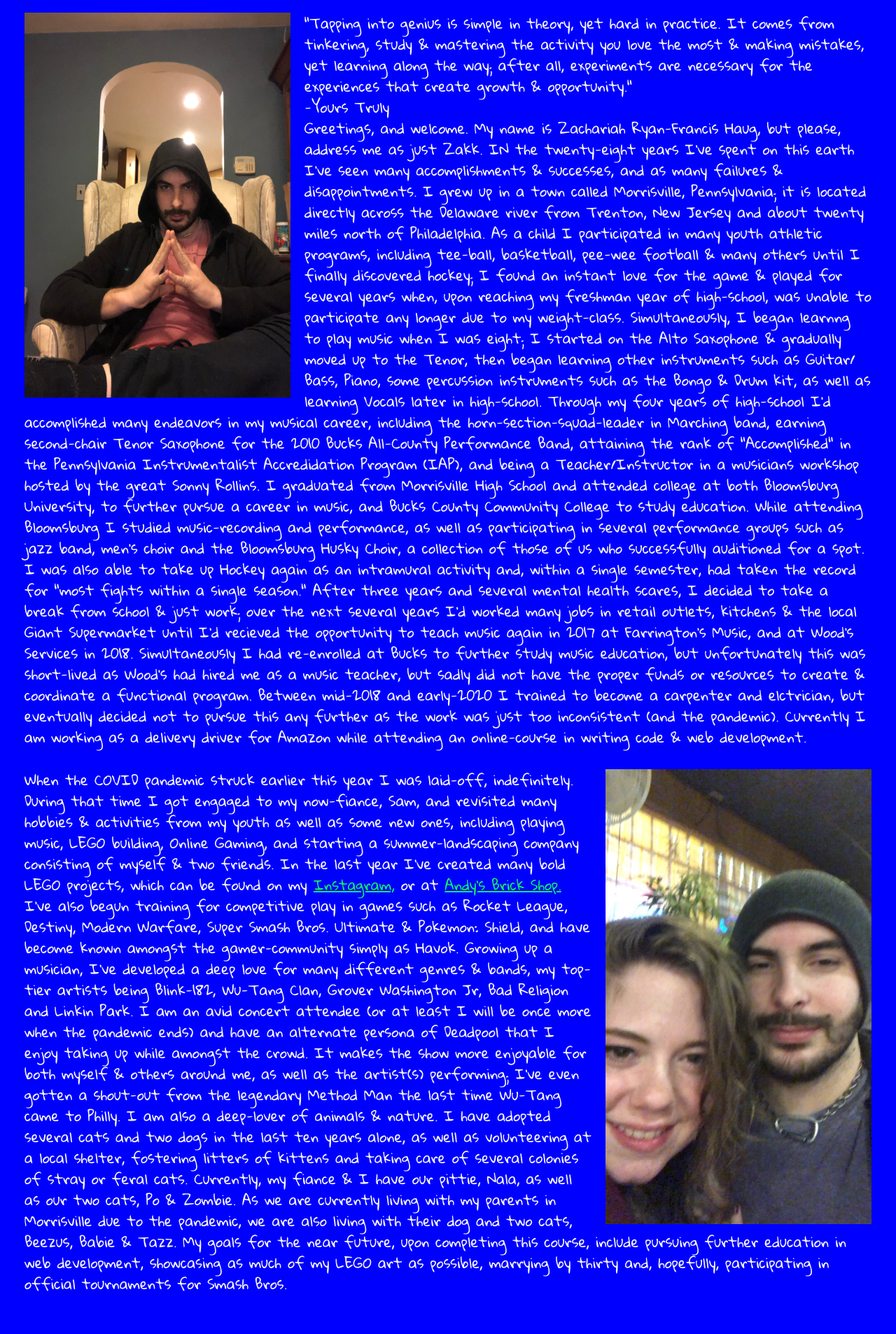
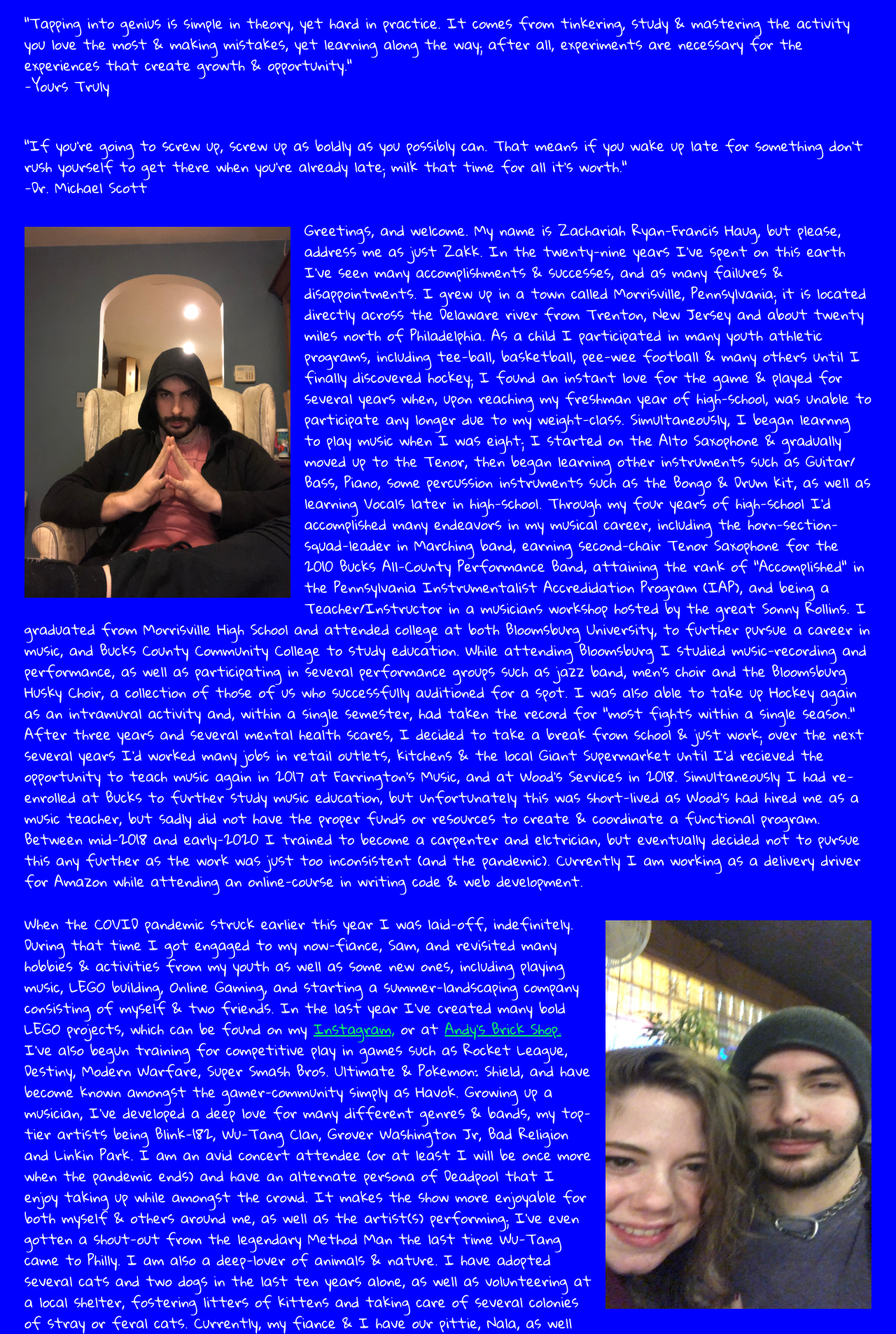
Before and after one commit to zakklikeslamps/my_portfolio, a website: page index.html in a window 1280 px wide. Shown: the part 318-2224 px from the top of the page at 70% size. Before the commit the page ends 2183 px from the top, so only its background shows below. Drawn offline with nearby package versions, Linux system fonts and the light colour scheme.

Commit message:
Updated Resume, adjusted portfolio page; still more to do.

```diff
--- a/Assets/css/about_me_style.css
+++ b/Assets/css/about_me_style.css
@@ -5,14 +5,18 @@
 #Bio {
   width: 400px;
   height: 550px;
+  padding-top: 10px;
+  padding-bottom: 10px;
   padding-right: 20px;
   float: left;
 }
 
 #Bio2 {
   width: 400px;
-  height: 650px;
+  height: 575px;
+  padding-top: 10px;
   padding-left: 20px;
+  padding-bottom: 10px;
   float: right;
 }
 
--- a/index.html
+++ b/index.html
@@ -1,163 +1,246 @@
 <!DOCTYPE html>
 <html lang="en-us">
-
   <head>
-    <meta charset="UTF-8">
+    <meta charset="UTF-8" />
     <meta name="viewport" content="width=device-width, initial-scale=1" />
     <title>About Me Home</title>
     <!--Google fonts links-->
-    <link rel="preconnect" href="https://fonts.gstatic.com">
-    <link href="https://fonts.googleapis.com/css2?family=Gloria+Hallelujah&display=swap" rel="stylesheet">
+    <link rel="preconnect" href="https://fonts.gstatic.com" />
+    <link
+      href="https://fonts.googleapis.com/css2?family=Gloria+Hallelujah&display=swap"
+      rel="stylesheet"
+    />
     <!--Bootstrap css/js links-->
-    <link href="https://cdn.jsdelivr.net/npm/bootstrap@5.0.0-beta1/dist/css/bootstrap.min.css" rel="stylesheet"
-        integrity="sha384-giJF6kkoqNQ00vy+HMDP7azOuL0xtbfIcaT9wjKHr8RbDVddVHyTfAAsrekwKmP1" crossorigin="anonymous">
-    <script src="https://cdn.jsdelivr.net/npm/bootstrap@5.0.0-beta1/dist/js/bootstrap.bundle.min.js"
+    <link
+      href="https://cdn.jsdelivr.net/npm/bootstrap@5.0.0-beta1/dist/css/bootstrap.min.css"
+      rel="stylesheet"
+      integrity="sha384-giJF6kkoqNQ00vy+HMDP7azOuL0xtbfIcaT9wjKHr8RbDVddVHyTfAAsrekwKmP1"
+      crossorigin="anonymous"
+    />
+    <script
+      src="https://cdn.jsdelivr.net/npm/bootstrap@5.0.0-beta1/dist/js/bootstrap.bundle.min.js"
       integrity="sha384-ygbV9kiqUc6oa4msXn9868pTtWMgiQaeYH7/t7LECLbyPA2x65Kgf80OJFdroafW"
-        crossorigin="anonymous"></script>
+      crossorigin="anonymous"
+    ></script>
     <!--My css-->
-    <link rel="stylesheet" href="./Assets/css/about_me_style.css">
-
+    <link rel="stylesheet" href="./Assets/css/about_me_style.css" />
   </head>
 
-
-<body style='background-color: blue;'>
-
+  <body style="background-color: blue">
     <!--Navbar-->
     <nav id="Nav" class="navbar navbar-expand-lg navbar-light bg-light">
       <div class="container-fluid">
         <a class="navbar-brand"></a>
-            <button class="navbar-toggler" type="button" data-bs-toggle="collapse"
-                data-bs-target="#navbarSupportedContent" aria-controls="navbarSupportedContent" aria-expanded="false"
-                aria-label="Toggle navigation">
+        <button
+          class="navbar-toggler"
+          type="button"
+          data-bs-toggle="collapse"
+          data-bs-target="#navbarSupportedContent"
+          aria-controls="navbarSupportedContent"
+          aria-expanded="false"
+          aria-label="Toggle navigation"
+        >
           <span class="navbar-toggler-icon"></span>
         </button>
         <div class="collapse navbar-collapse" id="navbarSupportedContent">
-                <br>
-                <br>
-                <br>
+          <br />
+          <br />
+          <br />
           <!--Start of listed pages-->
           <ul class="navbar-nav me-auto mb-2 mb-lg-0">
             <!--Home Page Link-->
             <li class="nav-item">
-                        <a class="nav-link active" aria-current="page" href="./index.html"
-                            style="font-family: 'Gloria Hallelujah', cursive; font-size: 25px; color: orange;">Home</a>
+              <a
+                class="nav-link active"
+                aria-current="page"
+                href="./index.html"
+                style="
+                  font-family: 'Gloria Hallelujah', cursive;
+                  font-size: 25px;
+                  color: orange;
+                "
+                >Home</a
+              >
             </li>
 
             <!--Hobbies Page Link-->
             <li class="nav-item">
-                        <a class="nav-link active" aria-current="page" href="./hobbies.html"
-                            style="font-family: 'Gloria Hallelujah', cursive; font-size: 25px; color: orange;">Hobbies</a>
+              <a
+                class="nav-link active"
+                aria-current="page"
+                href="./hobbies.html"
+                style="
+                  font-family: 'Gloria Hallelujah', cursive;
+                  font-size: 25px;
+                  color: orange;
+                "
+                >Hobbies</a
+              >
             </li>
 
             <!--Portfolio Page Link-->
             <li class="nav-item">
-                        <a class="nav-link active" aria-current="page" href="./portfolio.html"
-                            style="font-family: 'Gloria Hallelujah', cursive; font-size: 25px; color: orange;">Portfolio</a>
+              <a
+                class="nav-link active"
+                aria-current="page"
+                href="./portfolio.html"
+                style="
+                  font-family: 'Gloria Hallelujah', cursive;
+                  font-size: 25px;
+                  color: orange;
+                "
+                >Portfolio</a
+              >
             </li>
 
             <!--Contact Page Link-->
             <li class="nav-item">
-                        <a class="nav-link" href="./contact.html"
-                            style="font-family: 'Gloria Hallelujah', cursive; font-size: 25px; color: orange;">Contact</a>
+              <a
+                class="nav-link"
+                href="./contact.html"
+                style="
+                  font-family: 'Gloria Hallelujah', cursive;
+                  font-size: 25px;
+                  color: orange;
+                "
+                >Contact</a
+              >
             </li>
           </ul>
-
         </div>
       </div>
     </nav>
 
     <header>
       <h1 id="name">Zakk Ryan Haug</h1>
-        <br>
+      <br />
       <h2 class="headers">About Me</h2>
     </header>
 
+    <div>
+        <div>
 
-    <div>
+            <p class="p">"Tapping into genius is simple in theory, yet hard in practice. It
+            comes from tinkering, study & mastering the activity you love the most
+            & making mistakes, yet learning along the way; after all, experiments
+            are necessary for the experiences that create growth & opportunity."
+            <br />
+            -Yours Truly
+            </p>
+            <br>
+            <p class="p">"If you're going to screw up, screw up as boldly as you possibly can.
+                That means if you wake up late for something don't rush yourself to get there
+                when you're already late; milk that time for all it's worth."
+            <br>
+            -Dr. Michael Scott
+            </p>
+        </div>
       <section>
+        <p class="p">
+          <img
+            src="./Assets/Images/IMG_2666.jpeg"
+            class="img-fluid"
+            alt="Chair Selfie"
+            id="Bio"
+          />
 
-            <p class="p"> <img src="./Assets/Images/IMG_2666.jpeg" class="img-fluid" alt="Chair Selfie" id="Bio">
-                "Tapping into genius is simple in theory, yet hard in practice. It comes from tinkering, study &
-                mastering the activity you love the most & making mistakes, yet learning along the way; after all,
-                experiments are necessary for the experiences that create growth & opportunity."
-                <br>
-                -Yours Truly
-                <br>
-                Greetings, and welcome. My name is Zachariah Ryan-Francis Haug, but please, address me as just Zakk.
-                IN the twenty-eight years I've spent on this earth I've seen many accomplishments & successes, and as many
-                failures & disappointments. I grew up in a town called Morrisville, Pennsylvania; it is located directly
-                across the Delaware river from Trenton, New Jersey and about twenty miles north of Philadelphia. As a
-                child I participated in many youth athletic programs, including tee-ball, basketball, pee-wee football &
-                many others until I finally discovered hockey; I found an instant love for the game & played for
-                several years when, upon reaching my freshman year of high-school, was unable to participate any longer
-                due to my weight-class. Simultaneously, I began learnng to play music when I was eight; I started on the
-                Alto Saxophone & gradually moved up to the Tenor, then began learning other instruments such as Guitar/
-                Bass, Piano, some percussion instruments such as the Bongo & Drum kit, as well as learning Vocals later
-                in high-school. Through my four years of high-school I'd accomplished many endeavors in my musical
-                career,
-                including the horn-section-squad-leader in Marching band, earning second-chair Tenor Saxophone for the
-                2010
-                Bucks All-County Performance Band, attaining the rank of "Accomplished" in the Pennsylvania
-                Instrumentalist
-                Accredidation Program (IAP), and being a Teacher/Instructor in a musicians workshop hosted by the great
-                Sonny Rollins. I graduated from Morrisville High School and attended college at both Bloomsburg
-                University, to further pursue a career in music, and Bucks County Community College to study education.
-                While attending Bloomsburg I studied music-recording and
-                performance, as well as participating in several performance groups such as jazz band, men's choir and
-                the
-                Bloomsburg Husky Choir, a collection of those of us who successfully auditioned for a spot. I was also
-                able
-                to take up Hockey again as an intramural activity and, within a single semester, had taken the record
-                for "most fights within a single season." After three years and several mental health scares, I decided
-                to
-                take a break from school & just work; over the next several years I'd worked many jobs in retail
-                outlets,
-                kitchens & the local Giant Supermarket until I'd recieved the opportunity to teach music again in 2017
-                at
-                Farrington's Music, and at Wood's Services in 2018. Simultaneously I had re-enrolled at Bucks to further
-                study music education, but unfortunately this was short-lived as Wood's had hired me as a music teacher,
-                but sadly did not have the proper funds or resources to create & coordinate a functional program.
-                Between
-                mid-2018 and early-2020 I trained to become a carpenter and elctrician, but eventually decided not to
-                pursue this any further as the work was just too inconsistent (and the pandemic). Currently I am working
-                as a delivery driver for Amazon while attending an online-course in writing code & web development.
+          Greetings, and welcome. My name is Zachariah Ryan-Francis Haug, but
+          please, address me as just Zakk. In the twenty-nine years I've spent
+          on this earth I've seen many accomplishments & successes, and as many
+          failures & disappointments. I grew up in a town called Morrisville,
+          Pennsylvania; it is located directly across the Delaware river from
+          Trenton, New Jersey and about twenty miles north of Philadelphia. As a
+          child I participated in many youth athletic programs, including
+          tee-ball, basketball, pee-wee football & many others until I finally
+          discovered hockey; I found an instant love for the game & played for
+          several years when, upon reaching my freshman year of high-school, was
+          unable to participate any longer due to my weight-class.
+          Simultaneously, I began learnng to play music when I was eight; I
+          started on the Alto Saxophone & gradually moved up to the Tenor, then
+          began learning other instruments such as Guitar/ Bass, Piano, some
+          percussion instruments such as the Bongo & Drum kit, as well as
+          learning Vocals later in high-school. Through my four years of
+          high-school I'd accomplished many endeavors in my musical career,
+          including the horn-section-squad-leader in Marching band, earning
+          second-chair Tenor Saxophone for the 2010 Bucks All-County Performance
+          Band, attaining the rank of "Accomplished" in the Pennsylvania
+          Instrumentalist Accredidation Program (IAP), and being a
+          Teacher/Instructor in a musicians workshop hosted by the great Sonny
+          Rollins. I graduated from Morrisville High School and attended college
+          at both Bloomsburg University, to further pursue a career in music,
+          and Bucks County Community College to study education. While attending
+          Bloomsburg I studied music-recording and performance, as well as
+          participating in several performance groups such as jazz band, men's
+          choir and the Bloomsburg Husky Choir, a collection of those of us who
+          successfully auditioned for a spot. I was also able to take up Hockey
+          again as an intramural activity and, within a single semester, had
+          taken the record for "most fights within a single season." After three
+          years and several mental health scares, I decided to take a break from
+          school & just work; over the next several years I'd worked many jobs
+          in retail outlets, kitchens & the local Giant Supermarket until I'd
+          recieved the opportunity to teach music again in 2017 at Farrington's
+          Music, and at Wood's Services in 2018. Simultaneously I had
+          re-enrolled at Bucks to further study music education, but
+          unfortunately this was short-lived as Wood's had hired me as a music
+          teacher, but sadly did not have the proper funds or resources to
+          create & coordinate a functional program. Between mid-2018 and
+          early-2020 I trained to become a carpenter and elctrician, but
+          eventually decided not to pursue this any further as the work was just
+          too inconsistent (and the pandemic). Currently I am working as a
+          delivery driver for Amazon while attending an online-course in writing
+          code & web development.
         </p>
-            <p class="p"><img src="./Assets/Images/Me&Sam.jpeg" class="img-fluid" alt="Sam & I" id="Bio2">
-                When the COVID pandemic struck earlier this year I was laid-off, indefinitely. During that time I got
-                engaged to my now-fiance, Sam, and revisited many hobbies & activities from my youth as well as some
-                new ones, including playing music, LEGO building, Online Gaming, and starting a summer-landscaping
-                company consisting of myself & two friends. In the last year I've created many bold LEGO projects,
-                which can be found on my <a class="andy"
-                    href="https://www.instagram.com/zakkhavokbuilds/">Instagram,</a>
-                or at <a class="andy" href="https://www.andysbrickshop.com/">Andy's Brick Shop.</a> I've also begun
-                training
-                for competitive play in games such as Rocket League, Destiny, Modern Warfare, Super Smash Bros. Ultimate
-                & Pokemon: Shield, and have become known amongst the gamer-community simply as Havok. Growing up a
-                musician,
-                I've
-                developed a deep love for many different genres & bands,
-                my top-tier artists being Blink-182, Wu-Tang Clan, Grover Washington Jr, Bad Religion and Linkin Park.
-                I am an avid concert attendee (or at least I will be once more when the pandemic ends) and have an
-                alternate persona of Deadpool that I enjoy taking up while amongst the crowd. It makes the show more
-                enjoyable for both myself & others around me, as well as the artist(s) performing; I've even gotten a
-                shout-out
-                from the legendary Method Man the last time Wu-Tang came to Philly. I am also a deep-lover of animals &
-                nature.
-                I have adopted several cats and two dogs in the last ten years alone, as well as volunteering at a local
-                shelter,
-                fostering litters of kittens and taking care of several colonies of stray or feral cats. Currently, my
-                fiance
-                & I have our pittie, Nala, as well as our two cats, Po & Zombie. As we are currently living with my
-                parents in
-                Morrisville due to the pandemic, we are also living with their dog and two cats, Beezus, Babie & Tazz.
-                My goals for the near future, upon completing this course, include pursuing further education in web
-                development, showcasing as much of my LEGO art as possible, marrying by thirty and, hopefully,
-                participating
-                in official tournaments for Smash Bros.
+        <p class="p">
+          <img
+            src="./Assets/Images/Me&Sam.jpeg"
+            class="img-fluid"
+            alt="Sam & I"
+            id="Bio2"
+          />
+          When the COVID pandemic struck earlier this year I was laid-off,
+          indefinitely. During that time I got engaged to my now-fiance, Sam,
+          and revisited many hobbies & activities from my youth as well as some
+          new ones, including playing music, LEGO building, Online Gaming, and
+          starting a summer-landscaping company consisting of myself & two
+          friends. In the last year I've created many bold LEGO projects, which
+          can be found on my
+          <a class="andy" href="https://www.instagram.com/zakkhavokbuilds/"
+            >Instagram,</a
+          >
+          or at
+          <a class="andy" href="https://www.andysbrickshop.com/"
+            >Andy's Brick Shop.</a
+          >
+          I've also begun training for competitive play in games such as Rocket
+          League, Destiny, Modern Warfare, Super Smash Bros. Ultimate & Pokemon:
+          Shield, and have become known amongst the gamer-community simply as
+          Havok. Growing up a musician, I've developed a deep love for many
+          different genres & bands, my top-tier artists being Blink-182, Wu-Tang
+          Clan, Grover Washington Jr, Bad Religion and Linkin Park. I am an avid
+          concert attendee (or at least I will be once more when the pandemic
+          ends) and have an alternate persona of Deadpool that I enjoy taking up
+          while amongst the crowd. It makes the show more enjoyable for both
+          myself & others around me, as well as the artist(s) performing; I've
+          even gotten a shout-out from the legendary Method Man the last time
+          Wu-Tang came to Philly. I am also a deep-lover of animals & nature. I
+          have adopted several cats and two dogs in the last ten years alone, as
+          well as volunteering at a local shelter, fostering litters of kittens
+          and taking care of several colonies of stray or feral cats. Currently,
+          my fiance & I have our pittie, Nala, as well as our two cats, Po &
+          Zombie. As we are currently living with my parents in Morrisville due
+          to the pandemic, we are also living with their dog and two cats,
+          Beezus, Babie & Tazz. My goals for the near future, upon completing
+          this course, include pursuing further education in web development,
+          showcasing as much of my LEGO art as possible, marrying by thirty and,
+          hopefully, participating in official tournaments for Smash Bros.
         </p>
       </section>
+      <br>
+      <footer class="footer mt-auto py-3 bg-light">
+        <div class="container">
+          <span class="text-muted"><i class="fas fa-copyright"></i> © 2021 Zakk Havok. Confidential & Proprietary. All Rights Reserved.</span>
         </div>
-
+      </footer>
+    </div>
   </body>
-
 </html>
```
Also changed, not shown: contact.html (+6 -1 lines), hobbies.html (+6 -1 lines), portfolio.html (+57 -42 lines), Assets/Images/DP_SS.png (added), Assets/Images/PG_SS.png (added), Assets/Images/RMG_SS.png (added), Assets/Images/Screen_Shot_Intro.png (added), 2 other files. Lines whose indentation alone changed are shown as unchanged.
